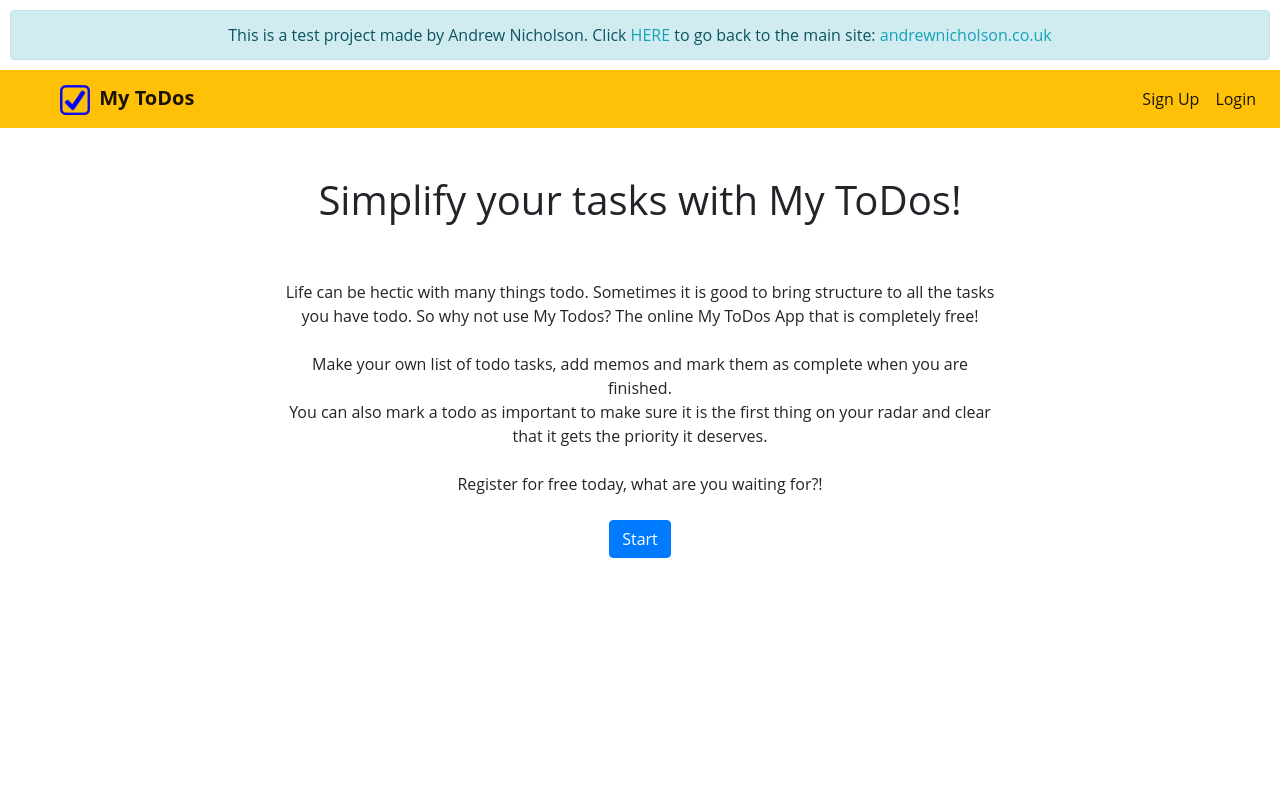
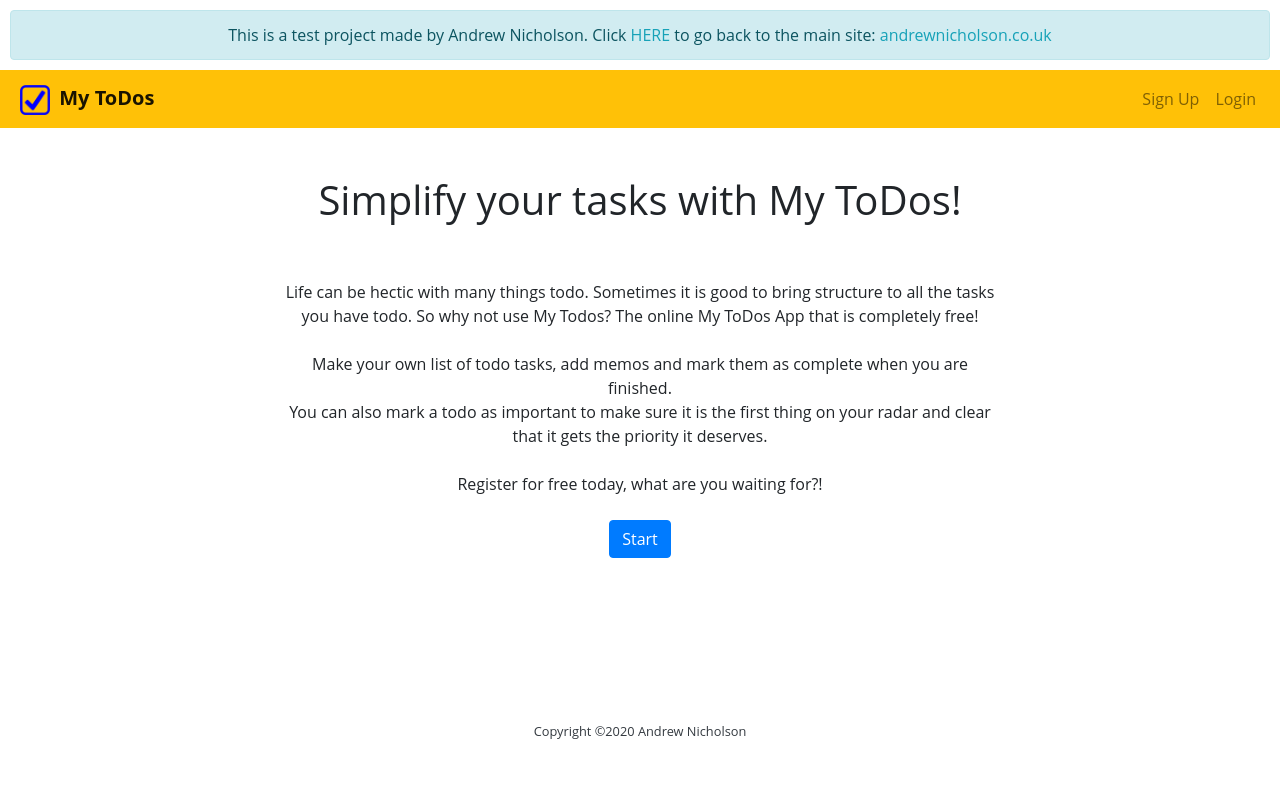
Before and after one commit to agdnicholson/MyToDos, a Django app: template todo/templates/home.html in a window 1280 px wide. Run offline with Django 3.2, Linux system fonts and the light colour scheme; the template is opened without the code that fills it, so the values that code supplies are empty; some libraries are stand-ins or nearby versions.

Commit message:
Footer and navbar improvement and fixes.

```diff
--- a/todo/static/styles.css
+++ b/todo/static/styles.css
@@ -25,3 +25,15 @@ body {
     padding-bottom: 0;
     white-space: nowrap;
 }
+
+@media (max-width: 991px) {
+    .navbar .collapse.show #signup-collapsed {
+        display:block;
+    }
+}
+
+@media (min-width: 992px) {
+    .navbar .collapse #signup-collapsed {
+        display:none;
+    }
+}
--- a/todo/templates/base.html
+++ b/todo/templates/base.html
@@ -8,7 +8,6 @@
 
     <!-- Bootstrap CSS -->
     <link rel="stylesheet" href="https://maxcdn.bootstrapcdn.com/bootstrap/4.0.0/css/bootstrap.min.css" integrity="sha384-Gn5384xqQ1aoWXA+058RXPxPg6fy4IWvTNh0E263XmFcJlSAwiGgFAW/dAiS6JXm" crossorigin="anonymous">
-    <link rel="stylesheet" href="https://use.fontawesome.com/releases/v5.7.0/css/all.css" integrity="sha384-lZN37f5QGtY3VHgisS14W3ExzMWZxybE1SJSEsQp9S+oqd12jhcu+A56Ebc1zFSJ" crossorigin="anonymous">
     <link rel="stylesheet" href="{% static 'styles.css' %}" />
     <title>My ToDos</title>
     <link rel="icon"  type="image/png"  href="{% static 'checked-checkbox-64.png' %}">
@@ -21,18 +20,37 @@
 </div>
 
 <nav class="navbar navbar-expand-lg navbar-light bg-warning">
-    <ul class="navbar-collapse collapse w-100 order-1 order-md-0 dual-collapse2">
     <strong><a class="navbar-brand" href="{% url 'home' %}"><img src="{% static 'checked-checkbox-64.png' %}" width="30" class="mx-1" /> My ToDos</a></strong>
+    <button class="navbar-toggler" type="button" data-toggle="collapse" data-target="#navbarTodo" aria-controls="navbarNavAltMarkup" aria-expanded="false" aria-label="Toggle navigation">
+        <span class="navbar-toggler-icon"></span>
+    </button>
+    <ul class="navbar-collapse collapse w-100 order-1 order-md-0 dual-collapse2" id="navbarTodo">
         {% if user.is_authenticated %}
             <ul class="navbar-nav mr-auto">
                 <li class="nav-item">
-                <a class="nav-item nav-link active" href="{% url 'currenttodos' %}">Current Todos</a>
+                    <a class="nav-item nav-link {% if 'current' in request.path %}active{% endif %}" href="{% url 'currenttodos' %}">Current Todos</a>
                 </li>
                 <li class="nav-item">
-                <a class="nav-item nav-link active" href="{% url 'completedtodos' %}">Completed Todos</a>
+                    <a class="nav-item nav-link {% if 'completed' in request.path %}active{% endif %}" href="{% url 'completedtodos' %}">Completed Todos</a>
                 </li>
                 <li class="nav-item">
-                <a class="nav-item nav-link active" href="{% url 'createtodo' %}">Create Todo</a>
+                    <a class="nav-item nav-link {% if 'create' in request.path %}active{% endif %}" href="{% url 'createtodo' %}">Create Todo</a>
+                </li>
+                <li class="nav-item" id="signup-collapsed">
+                    <p class="my-2">Logged in as {{user.username }}</p>
+                    <form method="POST" action="{% url 'logoutuser' %}" >
+                        {% csrf_token %}
+                        <button type="submit" class="btn btn-secondary">Logout</button>
+                    </form>
+                </li>
+            </ul>
+        {% else %}
+            <ul class="navbar-nav mr-auto" id="signup-collapsed">
+                <li class="nav-item">
+                    <a class="nav-item nav-link {% if 'signup' in request.path %}active{% endif %}" href="{% url 'signupuser' %}">Sign Up</a>
+                </li>
+                <li class="nav-item">
+                    <a class="nav-item nav-link {% if 'login' in request.path %}active{% endif %}" href="{% url 'loginuser' %}">Login</a>
                 </li>
             </ul>
         {% endif %}
@@ -49,10 +67,10 @@
         {% else %}
             <ul class="navbar-nav ml-auto">
                 <li class="nav-item">
-                    <a class="nav-item nav-link active" href="{% url 'signupuser' %}">Sign Up</a>
+                    <a class="nav-item nav-link {% if 'signup' in request.path %}active{% endif %}" href="{% url 'signupuser' %}">Sign Up</a>
                 </li>
                 <li class="nav-item">
-                    <a class="nav-item nav-link active" href="{% url 'loginuser' %}">Login</a>
+                    <a class="nav-item nav-link {% if 'login' in request.path %}active{% endif %}" href="{% url 'loginuser' %}">Login</a>
                 </li>
             </ul>
         {% endif %}
@@ -64,6 +82,14 @@
     {% block content %}{% endblock %}
 
 </div>
+
+<!-- Footer -->
+<footer class="py-5 flex-shrink-0 text-dark">
+    <div class="container text-center">
+        <small>Copyright &copy;2020 <a href="https://www.andrewnicholson.co.uk" class="text-dark">Andrew Nicholson</a></small>
+    </div>
+</footer>
+<!-- Footer -->
 <!-- Optional JavaScript -->
 <!-- jQuery first, then Popper.js, then Bootstrap JS -->
 <script src="https://code.jquery.com/jquery-3.2.1.slim.min.js" integrity="sha384-KJ3o2DKtIkvYIK3UENzmM7KCkRr/rE9/Qpg6aAZGJwFDMVNA/GpGFF93hXpG5KkN" crossorigin="anonymous"></script>
```
Also changed, not shown: db.sqlite3. Lines whose indentation alone changed are shown as unchanged.
